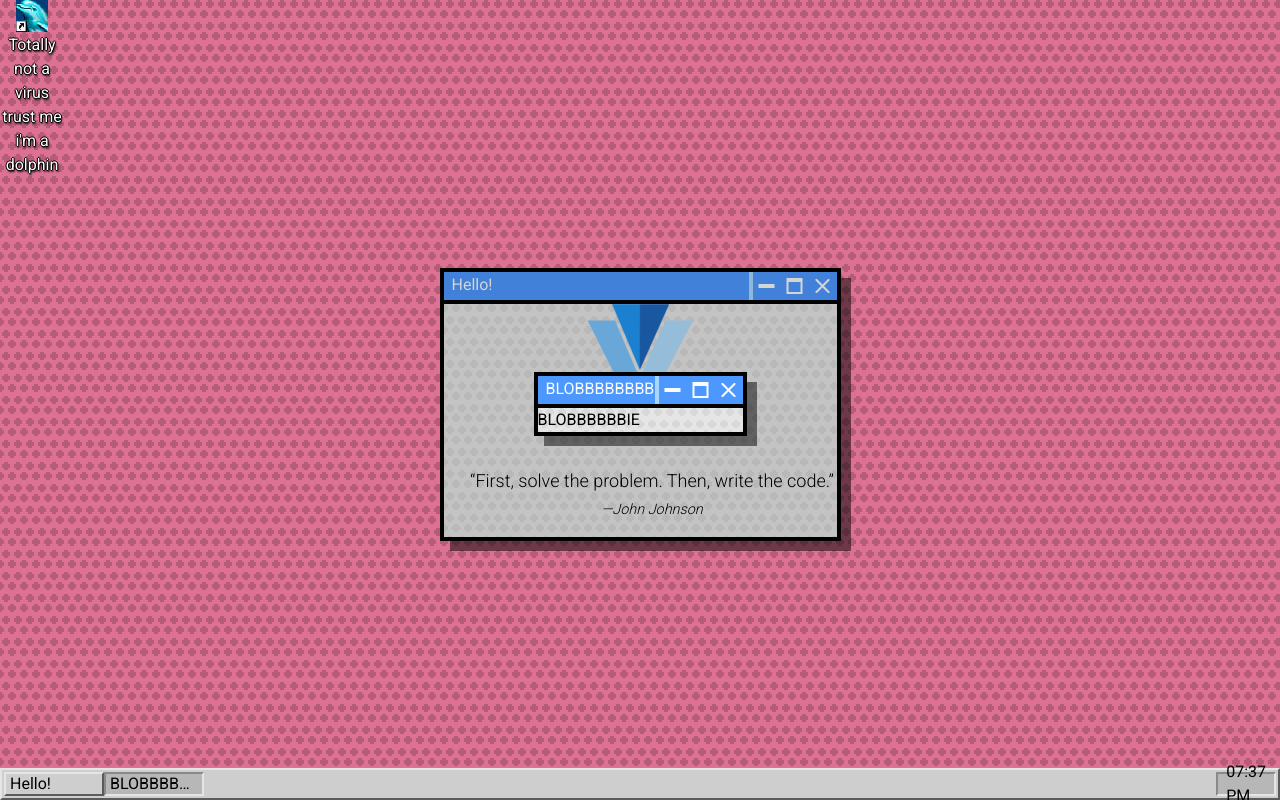
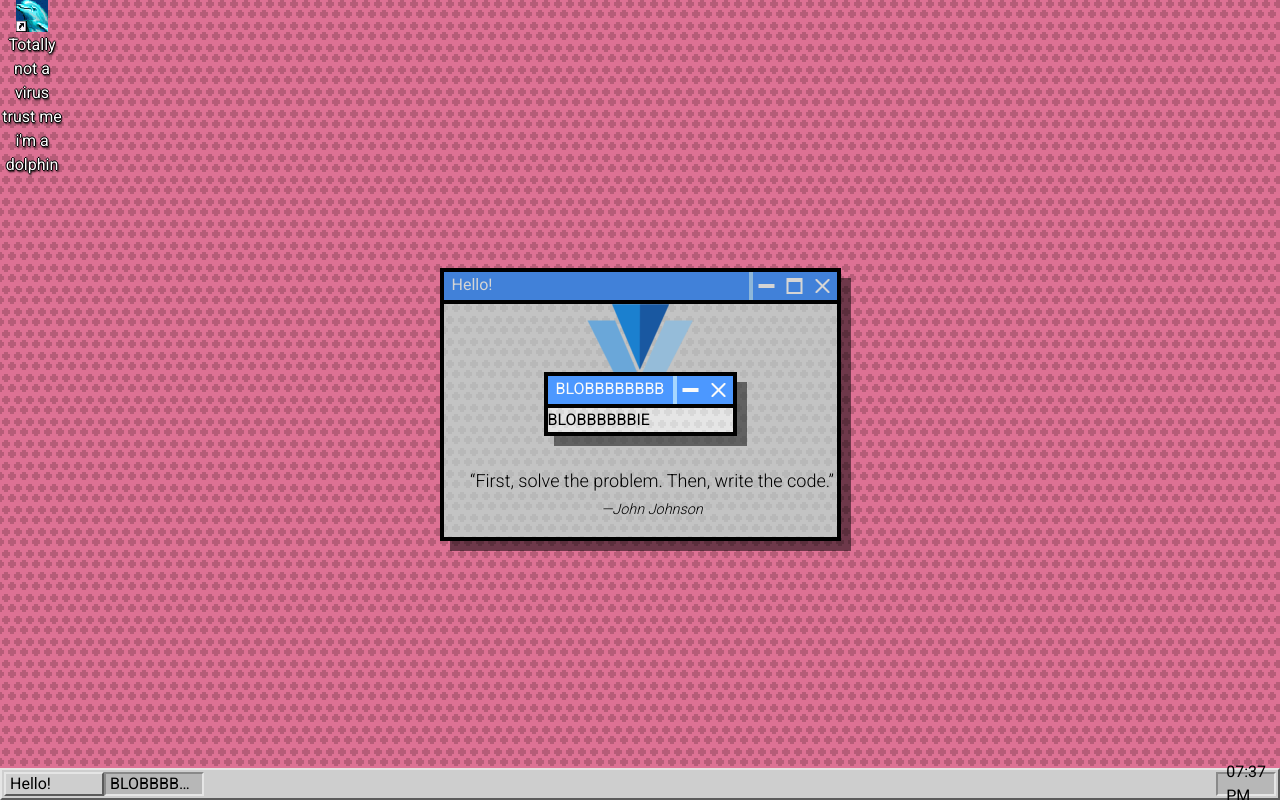
Before and after one commit to santiagogustavo/santiagogustavo.github.io, a Nuxt app: page /inspire in a window 1280 px wide. Built offline with nearby package versions, Linux system fonts and the light colour scheme.

Commit message:
feat(window): add conditional logic for minimize/maximize

```diff
--- a/components/Applications/Blob.vue
+++ b/components/Applications/Blob.vue
@@ -18,6 +18,8 @@ export default {
     return {
       name: 'BLOBBBBBBBB',
       component: Windows.BLOB,
+      minimizable: true,
+      maximizable: false,
       Dolphin,
     };
   },
--- a/components/Spacer.vue
+++ b/components/Spacer.vue
@@ -10,7 +10,7 @@ export default {
 
 <style lang="scss">
 .spacer {
-  flex: 1;
+  flex: 0;
   width: 100%;
 }
 </style>
--- a/components/WindowManager/Window.vue
+++ b/components/WindowManager/Window.vue
@@ -10,10 +10,10 @@
         {{ name }}
       </div>
       <div class="window__header__buttons" @click="handleActiveWindow">
-        <v-btn icon small @click.stop="handleMinimizeWindow">
+        <v-btn v-if="minimizable" icon small @click.stop="handleMinimizeWindow">
           <v-icon>mdi-window-minimize</v-icon>
         </v-btn>
-        <v-btn icon small @click.stop="handleToggleMaximize">
+        <v-btn v-if="maximizable" icon small @click.stop="handleToggleMaximize">
           <v-icon
             >mdi-{{
               isMaximized ? 'window-restore' : 'window-maximize'
@@ -57,6 +57,14 @@ export default {
       type: Boolean,
       required: true,
     },
+    minimizable: {
+      type: Boolean,
+      default: false,
+    },
+    maximizable: {
+      type: Boolean,
+      default: false,
+    },
   },
   data() {
     return {
@@ -98,7 +106,7 @@ export default {
         '--min-height': `${this.dimensions.height}px`,
         '--min-width': `${this.dimensions.width}px`,
       };
-    }
+    },
   },
   watch: {
     minimized(next) {
@@ -182,8 +190,16 @@ export default {
       const deltaY = event.pageY - this.cursorPosition.y;
 
       // Clamping avoids that the window is rendered out of the document
-      const newX = clamp(0, this.position.x + deltaX, this.window.innerWidth - this.dimensions.width);
-      const newY = clamp(0, this.position.y + deltaY, this.window.innerHeight - this.dimensions.height);
+      const newX = clamp(
+        0,
+        this.position.x + deltaX,
+        this.window.innerWidth - this.dimensions.width
+      );
+      const newY = clamp(
+        0,
+        this.position.y + deltaY,
+        this.window.innerHeight - this.dimensions.height
+      );
 
       this.updatePosition(newX, newY);
       this.updateCursorPosition(event.pageX, event.pageY);
@@ -195,12 +211,14 @@ export default {
     },
     updatePosition(x, y) {
       this.position = {
-        x, y,
+        x,
+        y,
       };
     },
     updateCursorPosition(x, y) {
       this.cursorPosition = {
-        x, y,
+        x,
+        y,
       };
     },
 
@@ -214,7 +232,7 @@ export default {
     centralize() {
       this.updatePosition(
         (window.innerWidth - this.$refs.window.clientWidth) / 2,
-        (window.innerHeight - this.$refs.window.clientHeight) / 2,
+        (window.innerHeight - this.$refs.window.clientHeight) / 2
       );
     },
   },
@@ -292,23 +310,23 @@ export default {
     color: $color-white;
     border-bottom: window-border();
     height: fit-content;
-    white-space: nowrap;
-    overflow: hidden;
-    text-overflow: ellipsis;
 
     &__name {
       width: 100%;
       height: auto;
       line-height: 100%;
-      padding-left: 8px;
-      padding-top: 5px;
-      padding-bottom: 5px;
+      padding: 5px 8px;
+      white-space: nowrap;
+      text-overflow: ellipsis;
+      overflow: hidden;
+
       &:hover {
         cursor: $cursor-move;
       }
     }
 
     &__buttons {
+      display: flex;
       border-left: window-border($color-secondary-light);
       button {
         border-radius: 0;
--- a/components/WindowManager/WindowManager.vue
+++ b/components/WindowManager/WindowManager.vue
@@ -8,6 +8,8 @@
       :closed="window.isClosed"
       :name="window.name"
       :minimized="window.isMinimized"
+      :minimizable="window.minimizable"
+      :maximizable="window.maximizable"
     >
       <component :is="getComponentByName(window.component)" />
     </Window>
--- a/mixins/application.js
+++ b/mixins/application.js
@@ -9,6 +9,8 @@ export default {
       this.registerWindow({
         name: this.name,
         component: this.component,
+        maximizable: this.maximizable,
+        minimizable: this.minimizable,
       });
     },
   },
--- a/pages/inspire.vue
+++ b/pages/inspire.vue
@@ -24,10 +24,14 @@ export default {
     this.registerWindow({
       name: 'Hello!',
       component: Windows.INSPIRE,
+      maximizable: true,
+      minimizable: true,
     });
     this.registerWindow({
       name: 'BLOBBBBBBBB',
       component: Windows.BLOB,
+      maximizable: false,
+      minimizable: true,
     });
   },
   methods: {
```
